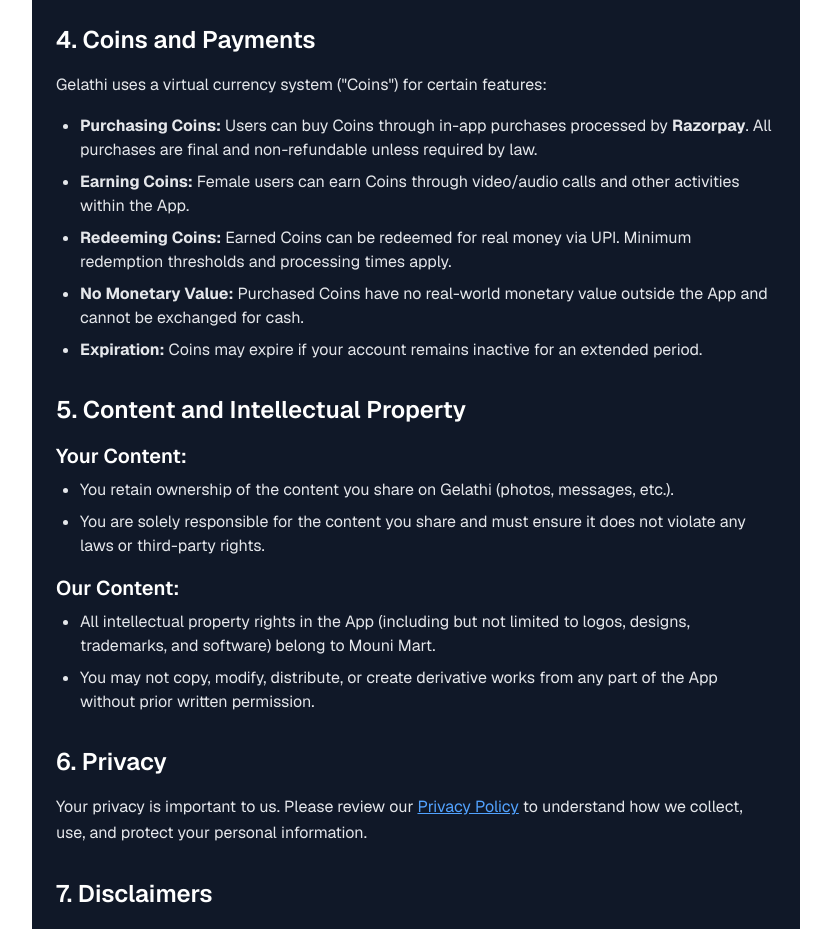
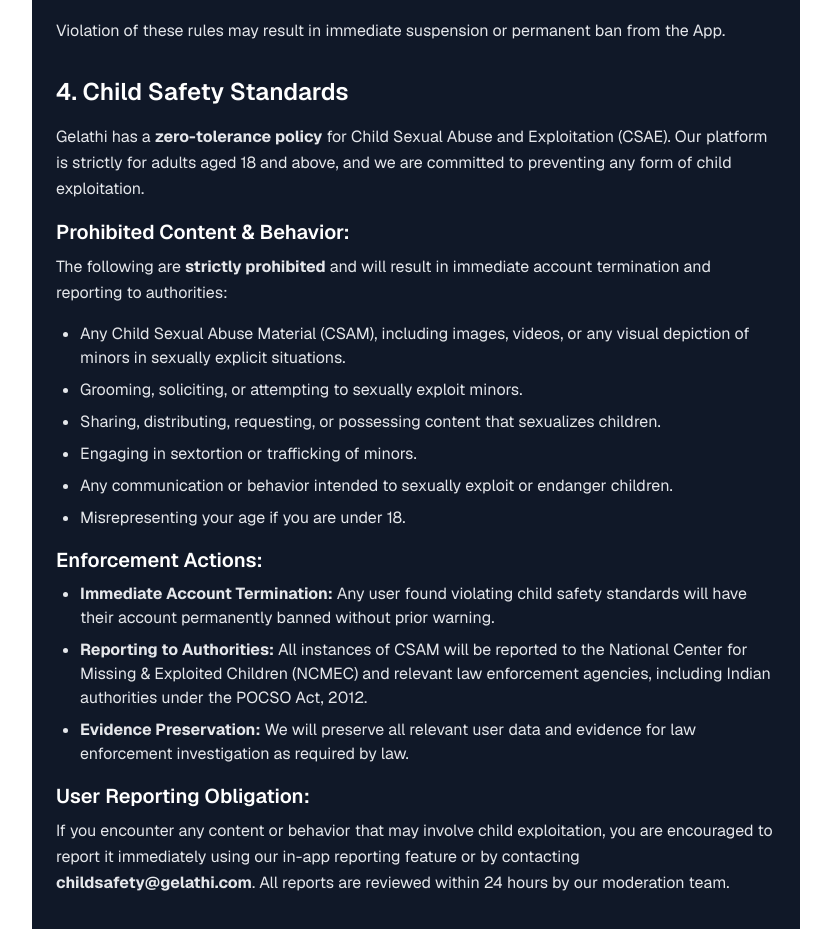
Before and after one commit to gelathi/gelathi-website-nextjs, a Next.js app: page /terms-and-conditions in a window 1280 px wide. Shown: the part 1304-2233 px from the top of the page, without its empty margins (224-1055 px from the left). Built offline with nearby package versions, Linux system fonts and the light colour scheme.

Commit message:
added child saftey policy content

```diff
--- a/app/privacy-policy/page.tsx
+++ b/app/privacy-policy/page.tsx
@@ -5,7 +5,7 @@ export default function PrivacyPolicy() {
         Privacy Policy for Gelathi
       </h1>
       <p className="text-sm text-gray-400 text-center mb-10">
-        Last Updated: May 5, 2024
+        Last Updated: December 25, 2024
       </p>
 
       <p className="leading-relaxed text-gray-200 mb-8">
@@ -229,15 +229,135 @@ export default function PrivacyPolicy() {
         </ul>
       </section>
 
-      {/* Section 6: Children's Privacy */}
+      {/* Section 6: Child Safety & CSAE Standards */}
       <section className="mb-8">
         <h2 className="text-2xl font-semibold mb-4">
-          6. Children&apos;s Privacy
+          6. Child Safety &amp; CSAE Standards
         </h2>
+        <p className="leading-relaxed text-gray-200 mb-4">
+          Gelathi is committed to the safety of children and maintaining a platform
+          free from Child Sexual Abuse and Exploitation (CSAE). We have a{" "}
+          <strong className="font-bold">zero-tolerance policy</strong> for any
+          content or behavior that exploits, endangers, or sexualizes minors.
+        </p>
+
+        <h3 className="text-xl font-semibold mt-6 mb-2">
+          Adults-Only Platform (18+)
+        </h3>
+        <ul className="list-disc ml-6 space-y-2 text-gray-200">
+          <li>
+            Gelathi is <strong className="font-bold">strictly for adults aged 18 and above</strong>.
+            Minors are not permitted to create accounts or use the platform.
+          </li>
+          <li>
+            We enforce age verification through phone number registration and
+            date of birth confirmation during signup.
+          </li>
+          <li>
+            <strong className="font-bold">Female users undergo manual verification</strong> by
+            our moderation team to confirm they are over 18 years of age before
+            their accounts are activated.
+          </li>
+          <li>
+            If we discover any user is underage, we will{" "}
+            <strong className="font-bold">immediately terminate their account</strong> and
+            take appropriate action.
+          </li>
+        </ul>
+
+        <h3 className="text-xl font-semibold mt-6 mb-2">
+          Zero-Tolerance CSAE Policy
+        </h3>
+        <p className="leading-relaxed text-gray-200 mb-4">
+          The following are <strong className="font-bold">strictly prohibited</strong> on Gelathi:
+        </p>
+        <ul className="list-disc ml-6 space-y-2 text-gray-200">
+          <li>
+            Any content depicting, promoting, or glorifying child sexual abuse
+            or exploitation (CSAE).
+          </li>
+          <li>
+            Child Sexual Abuse Material (CSAM), including images, videos, or any
+            visual depiction of minors in sexually explicit situations.
+          </li>
+          <li>
+            Grooming, soliciting, or attempting to exploit minors in any way.
+          </li>
+          <li>
+            Sharing, distributing, or requesting content that sexualizes children.
+          </li>
+          <li>
+            Any behavior that endangers or puts children at risk of exploitation.
+          </li>
+        </ul>
+
+        <h3 className="text-xl font-semibold mt-6 mb-2">
+          CSAM Detection &amp; Reporting
+        </h3>
+        <ul className="list-disc ml-6 space-y-2 text-gray-200">
+          <li>
+            Upon discovery of any CSAM or CSAE content, we will{" "}
+            <strong className="font-bold">immediately remove the content</strong> and
+            permanently ban the offending user.
+          </li>
+          <li>
+            We report all instances of CSAM to the{" "}
+            <strong className="font-bold">
+              National Center for Missing &amp; Exploited Children (NCMEC)
+            </strong>{" "}
+            and cooperate fully with law enforcement agencies, including Indian
+            authorities under the POCSO Act, 2012.
+          </li>
+          <li>
+            We preserve evidence and user data as required by law for investigation
+            purposes.
+          </li>
+        </ul>
+
+        <h3 className="text-xl font-semibold mt-6 mb-2">
+          User Reporting Mechanism
+        </h3>
+        <ul className="list-disc ml-6 space-y-2 text-gray-200">
+          <li>
+            Gelathi provides an <strong className="font-bold">in-app reporting system</strong> that
+            allows users to report any suspicious activity, profiles, or content
+            that may involve child exploitation.
+          </li>
+          <li>
+            All reports are reviewed by our moderation team within 24 hours and
+            appropriate action is taken immediately.
+          </li>
+          <li>
+            Users can also report concerns via our dedicated child safety email
+            at <strong className="font-bold">childsafety@gelathi.com</strong>.
+          </li>
+        </ul>
+
+        <h3 className="text-xl font-semibold mt-6 mb-2">
+          Child Safety Point of Contact
+        </h3>
+        <p className="leading-relaxed text-gray-200 mb-4">
+          For any child safety concerns or to report CSAE-related issues, please
+          contact our dedicated Child Safety Team:
+        </p>
+        <ul className="list-none space-y-2 text-gray-200">
+          <li>
+            <strong>Email:</strong> childsafety@gelathi.com
+          </li>
+          <li>
+            <strong>Response Time:</strong> Within 24 hours
+          </li>
+        </ul>
+
+        <h3 className="text-xl font-semibold mt-6 mb-2">
+          Cooperation with Authorities
+        </h3>
         <p className="leading-relaxed text-gray-200">
-          Gelathi is strictly for adults (18+ only). We do not knowingly
-          collect any information from children. If we discover a user is
-          underage, we will immediately delete their account.
+          Gelathi fully cooperates with law enforcement agencies and government
+          authorities in investigating any reports of child exploitation. We comply
+          with all applicable Indian laws, including the Information Technology Act,
+          2000 and the Protection of Children from Sexual Offences (POCSO) Act, 2012,
+          as well as international child safety standards.
         </p>
       </section>
 
--- a/app/terms-and-conditions/page.tsx
+++ b/app/terms-and-conditions/page.tsx
@@ -5,7 +5,7 @@ export default function TermsAndConditions() {
                 Terms and Conditions for Gelathi
             </h1>
             <p className="text-sm text-gray-400 text-center mb-10">
-                Last Updated: May 5, 2024
+                Last Updated: December 25, 2024
             </p>
 
             <p className="leading-relaxed text-gray-200 mb-8">
@@ -37,7 +37,9 @@ export default function TermsAndConditions() {
                 </ul>
                 <p className="leading-relaxed text-gray-200 mt-4">
                     By using the App, you represent and warrant that you meet all
-                    eligibility requirements.
+                    eligibility requirements. We enforce age verification through phone
+                    registration and date of birth confirmation. Female users undergo
+                    additional manual verification to confirm age.
                 </p>
             </section>
 
@@ -117,9 +119,87 @@ export default function TermsAndConditions() {
                 </p>
             </section>
 
-            {/* Section 4: Coins and Payments */}
+            {/* Section 4: Child Safety Standards */}
             <section className="mb-8">
-                <h2 className="text-2xl font-semibold mb-4">4. Coins and Payments</h2>
+                <h2 className="text-2xl font-semibold mb-4">
+                    4. Child Safety Standards
+                </h2>
+                <p className="leading-relaxed text-gray-200 mb-4">
+                    Gelathi has a{" "}
+                    <strong className="font-bold">zero-tolerance policy</strong> for Child
+                    Sexual Abuse and Exploitation (CSAE). Our platform is strictly for adults
+                    aged 18 and above, and we are committed to preventing any form of child
+                    exploitation.
+                </p>
+
+                <h3 className="text-xl font-semibold mt-4 mb-2">
+                    Prohibited Content &amp; Behavior:
+                </h3>
+                <p className="leading-relaxed text-gray-200 mb-4">
+                    The following are <strong className="font-bold">strictly prohibited</strong> and
+                    will result in immediate account termination and reporting to authorities:
+                </p>
+                <ul className="list-disc ml-6 space-y-2 text-gray-200">
+                    <li>
+                        Any Child Sexual Abuse Material (CSAM), including images, videos,
+                        or any visual depiction of minors in sexually explicit situations.
+                    </li>
+                    <li>
+                        Grooming, soliciting, or attempting to sexually exploit minors.
+                    </li>
+                    <li>
+                        Sharing, distributing, requesting, or possessing content that
+                        sexualizes children.
+                    </li>
+                    <li>
+                        Engaging in sextortion or trafficking of minors.
+                    </li>
+                    <li>
+                        Any communication or behavior intended to sexually exploit or
+                        endanger children.
+                    </li>
+                    <li>
+                        Misrepresenting your age if you are under 18.
+                    </li>
+                </ul>
+
+                <h3 className="text-xl font-semibold mt-4 mb-2">
+                    Enforcement Actions:
+                </h3>
+                <ul className="list-disc ml-6 space-y-2 text-gray-200">
+                    <li>
+                        <strong className="font-bold">Immediate Account Termination:</strong> Any
+                        user found violating child safety standards will have their account
+                        permanently banned without prior warning.
+                    </li>
+                    <li>
+                        <strong className="font-bold">Reporting to Authorities:</strong> All
+                        instances of CSAM will be reported to the National Center for
+                        Missing &amp; Exploited Children (NCMEC) and relevant law enforcement
+                        agencies, including Indian authorities under the POCSO Act, 2012.
+                    </li>
+                    <li>
+                        <strong className="font-bold">Evidence Preservation:</strong> We will
+                        preserve all relevant user data and evidence for law enforcement
+                        investigation as required by law.
+                    </li>
+                </ul>
+
+                <h3 className="text-xl font-semibold mt-4 mb-2">
+                    User Reporting Obligation:
+                </h3>
+                <p className="leading-relaxed text-gray-200">
+                    If you encounter any content or behavior that may involve child
+                    exploitation, you are encouraged to report it immediately using our
+                    in-app reporting feature or by contacting{" "}
+                    <strong className="font-bold">childsafety@gelathi.com</strong>. All
+                    reports are reviewed within 24 hours by our moderation team.
+                </p>
+            </section>
+
+            {/* Section 5: Coins and Payments */}
+            <section className="mb-8">
+                <h2 className="text-2xl font-semibold mb-4">5. Coins and Payments</h2>
                 <p className="leading-relaxed text-gray-200 mb-4">
                     Gelathi uses a virtual currency system (&quot;Coins&quot;) for certain
                     features:
@@ -156,7 +236,7 @@ export default function TermsAndConditions() {
             {/* Section 5: Content and Intellectual Property */}
             <section className="mb-8">
                 <h2 className="text-2xl font-semibold mb-4">
-                    5. Content and Intellectual Property
+                    6. Content and Intellectual Property
                 </h2>
 
                 <h3 className="text-xl font-semibold mt-4 mb-2">Your Content:</h3>
@@ -187,7 +267,7 @@ export default function TermsAndConditions() {
 
             {/* Section 6: Privacy */}
             <section className="mb-8">
-                <h2 className="text-2xl font-semibold mb-4">6. Privacy</h2>
+                <h2 className="text-2xl font-semibold mb-4">7. Privacy</h2>
                 <p className="leading-relaxed text-gray-200">
                     Your privacy is important to us. Please review our{" "}
                     <a
@@ -203,7 +283,7 @@ export default function TermsAndConditions() {
 
             {/* Section 7: Disclaimers */}
             <section className="mb-8">
-                <h2 className="text-2xl font-semibold mb-4">7. Disclaimers</h2>
+                <h2 className="text-2xl font-semibold mb-4">8. Disclaimers</h2>
                 <ul className="list-disc ml-6 space-y-2 text-gray-200">
                     <li>
                         Gelathi is provided on an{" "}
@@ -233,7 +313,7 @@ export default function TermsAndConditions() {
             {/* Section 8: Limitation of Liability */}
             <section className="mb-8">
                 <h2 className="text-2xl font-semibold mb-4">
-                    8. Limitation of Liability
+                    9. Limitation of Liability
                 </h2>
                 <p className="leading-relaxed text-gray-200 mb-4">
                     To the maximum extent permitted by law:
@@ -257,7 +337,7 @@ export default function TermsAndConditions() {
 
             {/* Section 9: Indemnification */}
             <section className="mb-8">
-                <h2 className="text-2xl font-semibold mb-4">9. Indemnification</h2>
+                <h2 className="text-2xl font-semibold mb-4">10. Indemnification</h2>
                 <p className="leading-relaxed text-gray-200">
                     You agree to indemnify, defend, and hold harmless Mouni Mart,
                     its officers, directors, employees, and agents from any claims,
@@ -274,7 +354,7 @@ export default function TermsAndConditions() {
 
             {/* Section 10: Termination */}
             <section className="mb-8">
-                <h2 className="text-2xl font-semibold mb-4">10. Termination</h2>
+                <h2 className="text-2xl font-semibold mb-4">11. Termination</h2>
                 <ul className="list-disc ml-6 space-y-2 text-gray-200">
                     <li>
                         <strong className="font-bold">By You:</strong> You may delete your
@@ -295,7 +375,7 @@ export default function TermsAndConditions() {
 
             {/* Section 11: Changes to Terms */}
             <section className="mb-8">
-                <h2 className="text-2xl font-semibold mb-4">11. Changes to Terms</h2>
+                <h2 className="text-2xl font-semibold mb-4">12. Changes to Terms</h2>
                 <p className="leading-relaxed text-gray-200">
                     We may update these Terms from time to time. If we make material
                     changes, we will notify you through the App or via email. Your
@@ -307,7 +387,7 @@ export default function TermsAndConditions() {
             {/* Section 12: Governing Law and Disputes */}
             <section className="mb-8">
                 <h2 className="text-2xl font-semibold mb-4">
-                    12. Governing Law and Disputes
+                    13. Governing Law and Disputes
                 </h2>
                 <ul className="list-disc ml-6 space-y-2 text-gray-200">
                     <li>
@@ -330,7 +410,7 @@ export default function TermsAndConditions() {
 
             {/* Section 13: Contact Us */}
             <section className="mb-8">
-                <h2 className="text-2xl font-semibold mb-4">13. Contact Us</h2>
+                <h2 className="text-2xl font-semibold mb-4">14. Contact Us</h2>
                 <p className="leading-relaxed text-gray-200 mb-4">
                     If you have any questions or concerns about these Terms, please
                     contact us:
```
